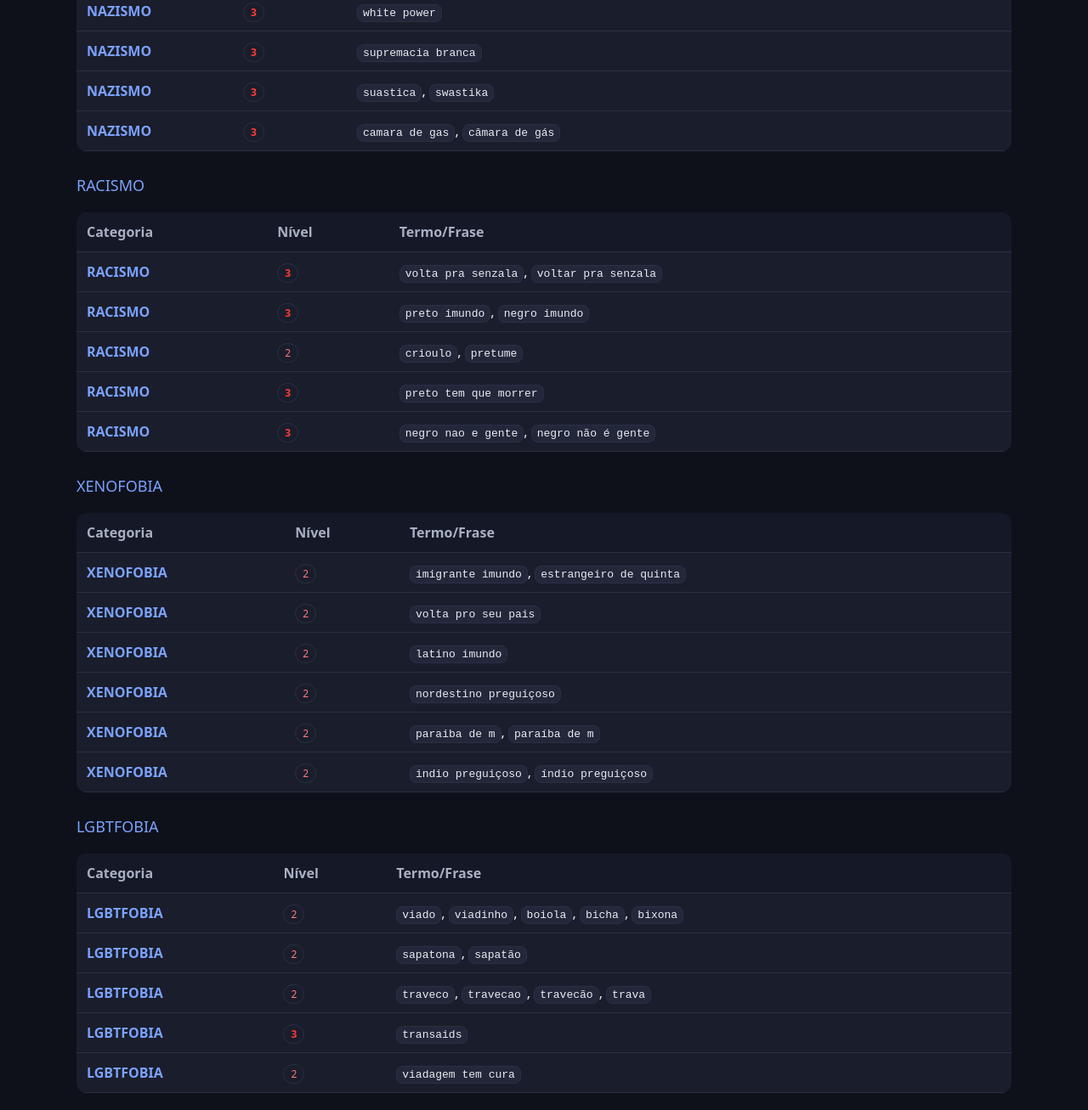
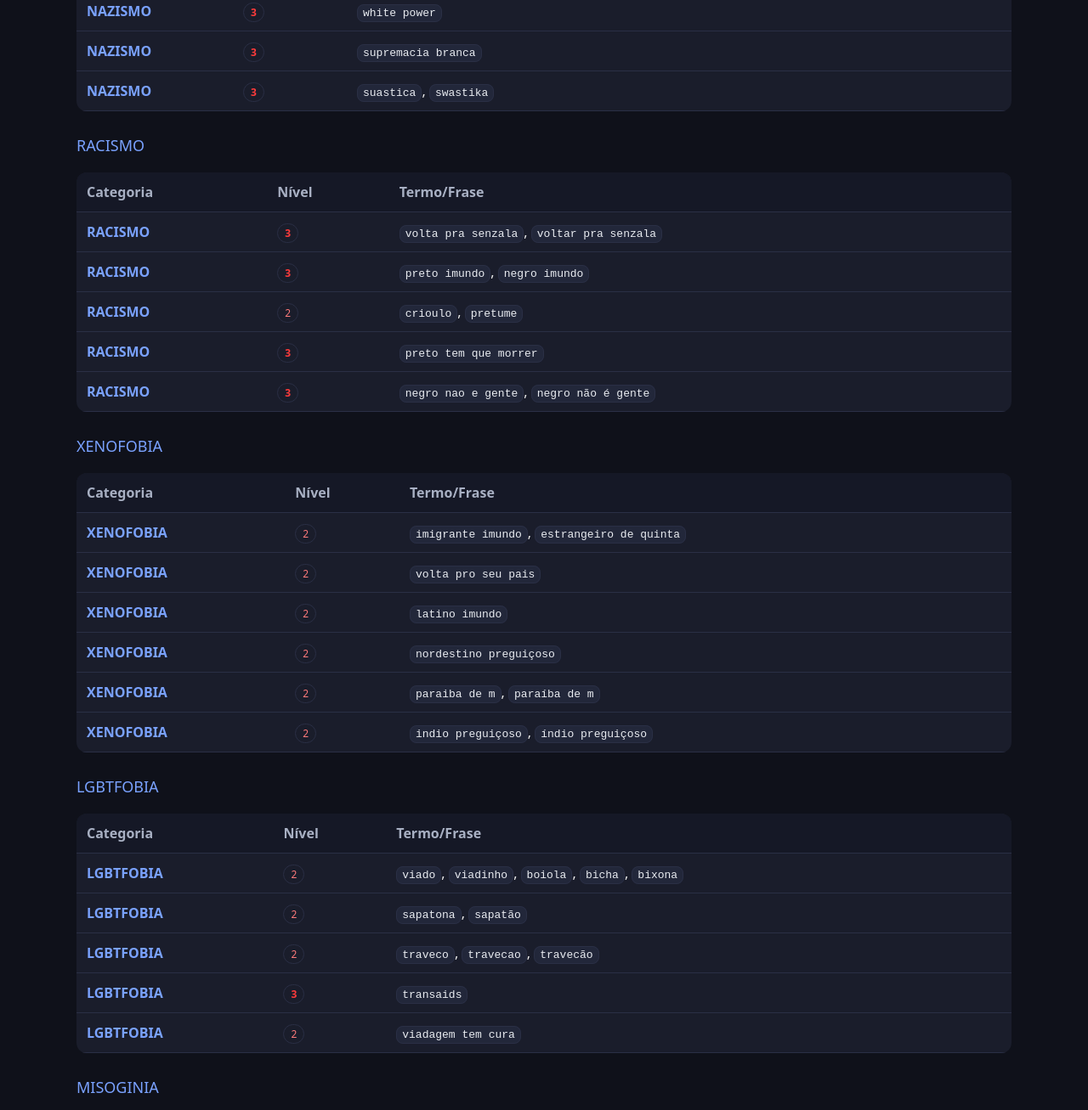
Before and after one commit to Mazus-Ofc/SiteBot, a plain HTML site: page palavras-proibidas/index.html in a window 1280 px wide. Shown: the part 793-2100 px from the top of the page at 85% size. Drawn offline with Linux system fonts and the light colour scheme.

Commit message:
Update index.html

```diff
--- a/palavras-proibidas/index.html
+++ b/palavras-proibidas/index.html
@@ -183,13 +183,6 @@
             <td><span class="badge lvl3">3</span></td>
             <td class="term"><code>suastica</code>, <code>swastika</code></td>
           </tr>
-          <tr>
-            <td class="cat">NAZISMO</td>
-            <td><span class="badge lvl3">3</span></td>
-            <td class="term">
-              <code>camara de gas</code>, <code>câmara de gás</code>
-            </td>
-          </tr>
         </tbody>
       </table>
 
@@ -317,7 +310,7 @@
             <td><span class="badge lvl2">2</span></td>
             <td class="term">
               <code>traveco</code>, <code>travecao</code>,
-              <code>travecão</code>, <code>trava</code>
+              <code>travecão</code>
             </td>
           </tr>
           <tr>
```
